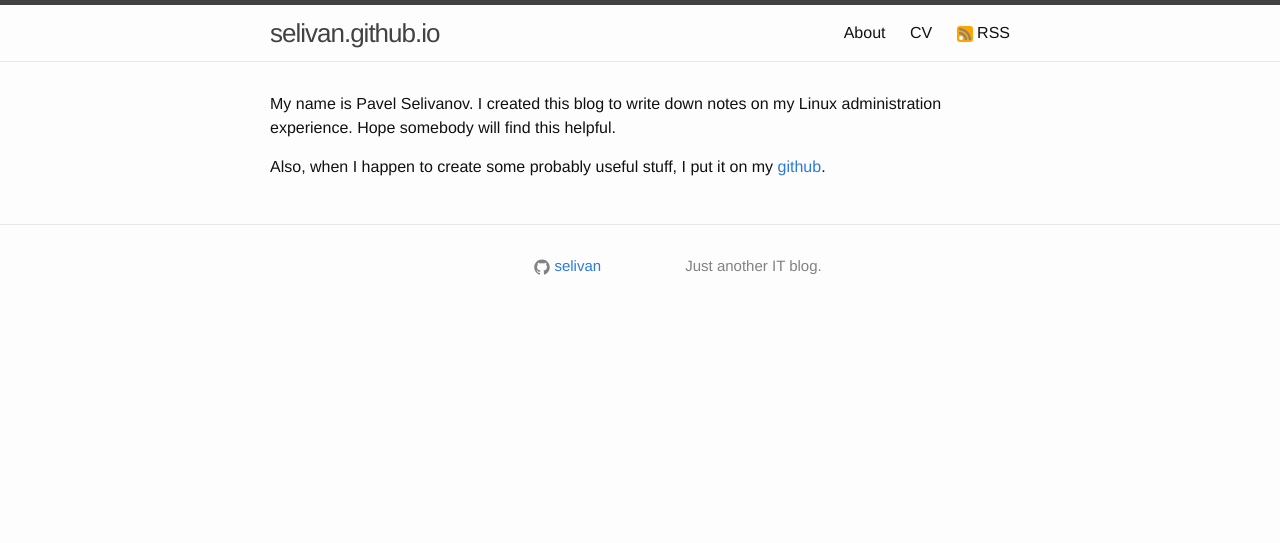
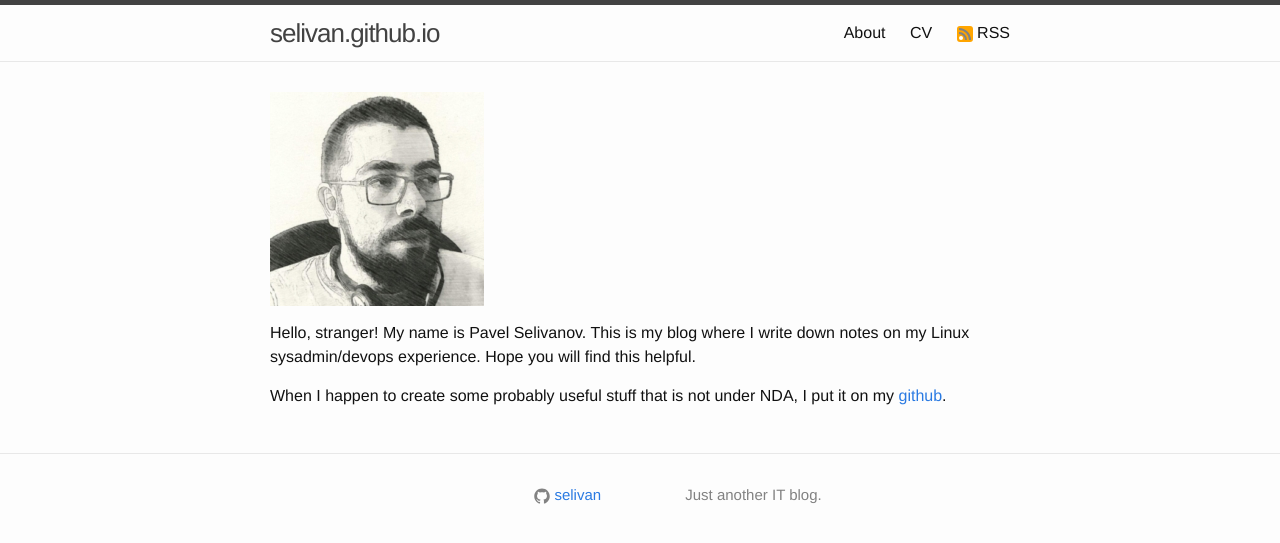
Before and after one commit to selivan/selivan.github.io, a Jekyll site: the page built from about/index.md, in a window 1280 px wide. Shown: the top 543 px of the page. Built offline with Jekyll 4.4.1, drawn with Linux system fonts in a browser that asks for light colours.

Commit message:
changed about

```diff
--- a/about/index.md
+++ b/about/index.md
@@ -1,6 +1,8 @@
 ---
 layout: default
 ---
-My name is Pavel Selivanov. I created this blog to write down notes on my Linux administration experience. Hope somebody will find this helpful.
+![photo](/cv/my_profile_picture_small.jpg)
 
-Also, when I happen to create some probably useful stuff, I put it on my [github](https://github.com/selivan).
+Hello, stranger! My name is Pavel Selivanov. This is my blog where I write down notes on my Linux sysadmin/devops experience. Hope you will find this helpful.
+
+When I happen to create some probably useful stuff that is not under NDA, I put it on my [github](https://github.com/selivan).
```
